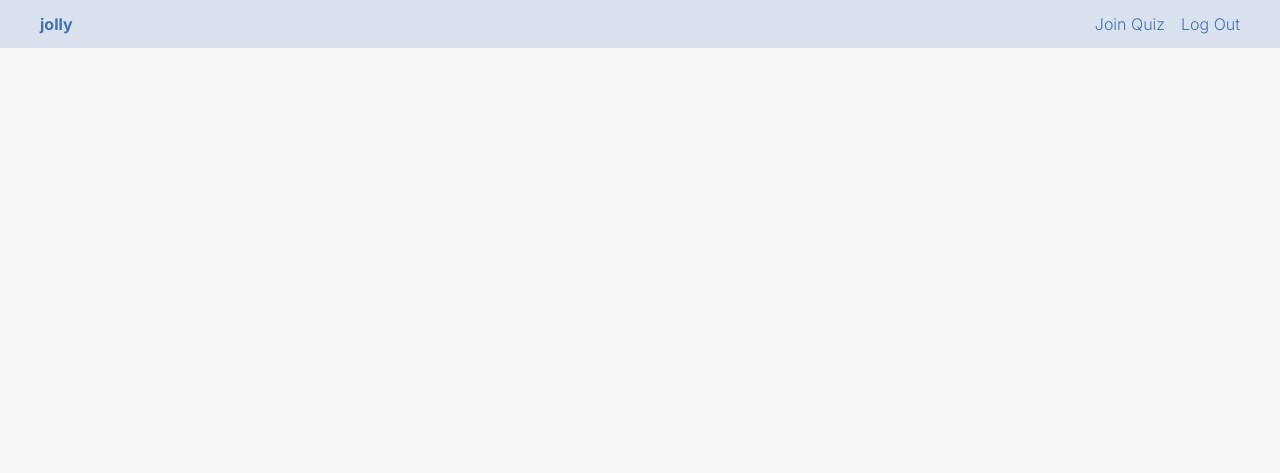
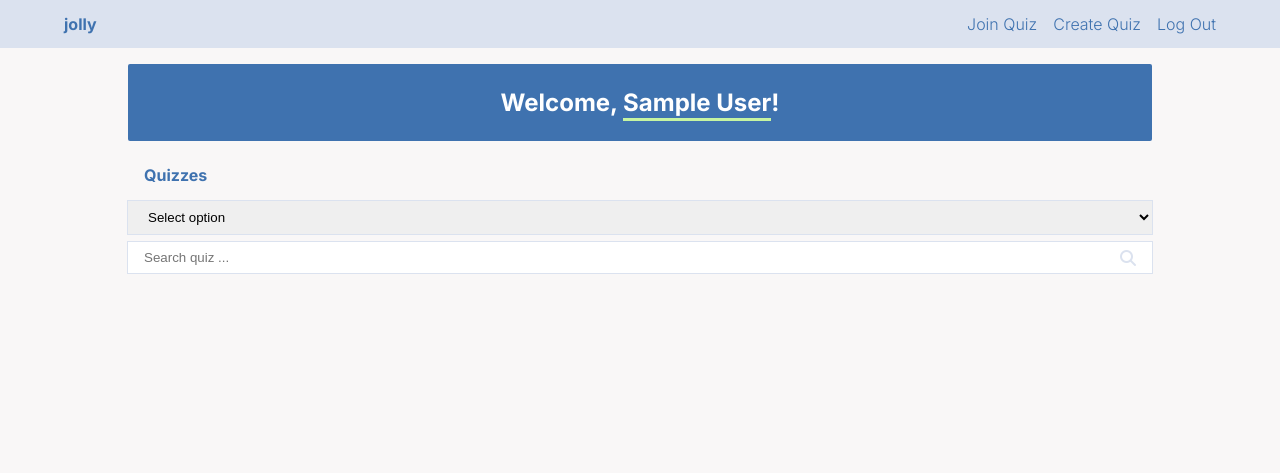
Before and after one commit to gisellepbn/jolly-es, a Django app: template quizzes/templates/quizzes/account.html in a window 1280 px wide. Shown: the top 473 px of the page. Run offline with Django 4.2, Linux system fonts and the light colour scheme; the template is opened without the code that fills it, so the values that code supplies are empty; the visitor is signed in with stand-in values (Sample User, id 1).

Commit message:
Search quiz

```diff
--- a/quizzes/templates/quizzes/account.html
+++ b/quizzes/templates/quizzes/account.html
@@ -8,9 +8,66 @@
 <div class="grid">
     {% include 'navbar.html' %}
 
-    <div class="wrapper"></div>
+    <div class="wrapper">
+        <div class="account-header">
+            <h1 class="account-title">Welcome, <span class="underline">{{user.name}}</span>!</h1>
+        </div>
 
-    {% include 'footer.html' %}
+
+        <div class="search">
+
+
+            <h3 class="content-title">Quizzes</h3>
+
+            <form class="search-form" action="" method='get'>
+                {% include 'alerts.html' %}
+                {% csrf_token %}
+                <select class="input" name="search-options" id="quiz-search-options">
+                    <option selected disabled>Select option</option>
+                    {% if option == 'all' %}
+                    <option value="all" selected>All quizzes</option>
+                    {% else %}
+                    <option value="all">All quizzes</option>
+                    {% endif %}
+                    {% if option == 'host' %}
+                    <option value="host" selected>My quizzes as a host</option>
+                    {% else %}
+                    <option value="host">My quizzes as a host</option>
+                    {% endif %}
+                    {% if option == 'participant' %}
+                    <option value="participant" selected>My quizzes as a participant</option>
+                    {% else %}
+                    <option value="participant">My quizzes as a participant</option>
+                    {% endif %}
+                </select>
+                <div class="search-field">
+                    <i class="fas fa-search"></i>
+                    <input id="search_query" class="input" type="text" placeholder="Search quiz ..." name="search_query"
+                        value="{{search_query}}">
+                </div>
+            </form>
+
+
+
+            <div class="results">
+                {% for quiz in quizzes  %}
+
+                <div class="quiz">
+                    <a href="" class="quiz-name">{{quiz.name}}</a>
+                    {% if quiz.topic %}
+                    <p class="quiz-topic">{{quiz.topic}}</p>
+                    {% endif %}
+                    <p class="quiz-host">created by {{quiz.host.username}}</p>
+                </div>
+
+                {% endfor %}
+            </div>
+        </div>
+    </div>
+
+</div>
+
+{% include 'footer.html' %}
 </div>
 
 
--- a/quizzes/urls.py
+++ b/quizzes/urls.py
@@ -6,5 +6,5 @@ urlpatterns = [
     path('', views.index, name='index'),
     path('register', views.register, name='register'),
     path('logout', views.logout_view, name='logout'),
-    path('account', views.account, name='account'),
+    path('account/<str:search_option>', views.account, name='account'),
 ]
--- a/static/css/styles.css
+++ b/static/css/styles.css
@@ -60,7 +60,7 @@ a {
 p {
   font-weight: 400;
   line-height: 1.5rem;
-  margin-top: 1rem;
+  margin-top: 0;
   font-size: 1rem;
   color: #5f5f5f;
 }
@@ -82,13 +82,8 @@ p {
   align-items: center;
   width: 100vw;
   height: 5vh;
-  padding: 1.5rem;
+  padding: 1.5rem 5%;
   background-color: #dbe2ef;
-}
-@media screen and (min-width: 480px) {
-  .navbar {
-    padding: 1.5rem 2.5rem;
-  }
 }
 .navbar-logo {
   font-weight: 700;
@@ -219,18 +214,19 @@ p {
     width: 20%;
   }
 }
-.form .input {
+.form .submit-btn {
+  width: 100%;
+  margin-top: 0.5rem;
+}
+
+.input {
   padding: 0.5rem 1rem;
   outline: 1px solid #dbe2ef;
   border: none;
   width: 100%;
 }
-.form .input:focus {
+.input:focus {
   outline: 1px solid #3f72af;
-}
-.form .submit-btn {
-  width: 100%;
-  margin-top: 0.5rem;
 }
 
 .footer {
@@ -340,4 +336,89 @@ p {
   font-size: smaller;
 }
 
+.account-header {
+  background-color: #3f72af;
+  width: 80%;
+  height: fit-content;
+  padding: 1.5rem;
+  border-radius: 2px;
+  margin: 1rem auto 1.5rem;
+}
+.account-header .account-title {
+  color: #fff;
+  text-align: center;
+  font-size: 1.5rem;
+}
+.account-header .account-title .underline {
+  position: relative;
+}
+.account-header .account-title .underline::after {
+  content: "";
+  width: 100%;
+  height: 3px;
+  background-color: #c6f4a2;
+  position: absolute;
+  left: 0;
+  bottom: -4px;
+  transition: all 0.2s;
+  pointer-events: none;
+}
+
+.search {
+  width: 80%;
+  height: fit-content;
+  margin-bottom: 1rem;
+}
+.search .content-title {
+  text-align: left;
+  padding-left: 1rem;
+  margin-bottom: 1rem;
+}
+.search-form {
+  display: flex;
+  flex-direction: column;
+  gap: 0.5rem;
+  width: 100%;
+  height: fit-content;
+  position: relative;
+}
+.search-form .search-field i {
+  position: absolute;
+  right: 0;
+  padding: 0.5rem 1rem;
+  color: #dbe2ef;
+}
+.search .results {
+  display: flex;
+  flex-direction: column;
+  align-items: center;
+  justify-content: center;
+  gap: 0.2rem;
+  padding: 1rem 0 3rem;
+  margin-top: 0.5rem;
+  border-radius: 2px;
+}
+.search .results .quiz {
+  display: flex;
+  flex-direction: column;
+  flex-wrap: wrap;
+  width: 100%;
+  padding: 1rem;
+  background-color: #f9f7f7;
+  border: 1px solid #dbe2ef;
+  border-radius: 2px;
+  box-shadow: rgba(149, 157, 165, 0.2) 0px 8px 24px;
+}
+.search .results .quiz-name {
+  font-size: 1.4rem;
+}
+.search .results .quiz-host {
+  font-size: smaller;
+  opacity: 70%;
+  color: #5f5f5f;
+}
+.search .results .quiz:hover {
+  background-color: #dbe2ef;
+}
+
 /*# sourceMappingURL=styles.css.map */
--- a/static/js/main.js
+++ b/static/js/main.js
@@ -2,10 +2,18 @@ document.addEventListener('DOMContentLoaded', () => {
 	// Navbar elements
 	const menu_icon = document.querySelector('.menu-icon');
 	const menu = document.querySelector('.menu');
+
+	// Quiz search options
+	const quiz_search_select = document.querySelector('#quiz-search-options');
+	const search_query = document.querySelector('#search_query');
 
 	// Event Handlers
 	menu_icon.addEventListener('click', () => {
 		menu_icon.classList.toggle('active-menu');
 		menu.classList.toggle('hidden');
 	});
+
+	quiz_search_select.addEventListener('change', () => {
+		document.location.href = quiz_search_select.value;
+	});
 });
--- a/static/sass/abstracts/_typography.scss
+++ b/static/sass/abstracts/_typography.scss
@@ -30,7 +30,7 @@ a {
 p {
 	font-weight: $font-regular;
 	line-height: $line-height;
-	margin-top: $small;
+	margin-top: 0;
 	font-size: $small;
 	color: $text-color;
 }
--- a/static/sass/components/_components.scss
+++ b/static/sass/components/_components.scss
@@ -2,6 +2,7 @@
 @forward 'button';
 @forward 'link';
 @forward 'form';
+@forward 'input';
 @forward 'footer';
 @forward 'alerts';
 @forward 'header';
--- a/static/sass/components/_form.scss
+++ b/static/sass/components/_form.scss
@@ -16,17 +16,6 @@
 		width: 20%;
 	}
 
-	.input {
-		padding: 0.5rem $small;
-		outline: 1px solid $primary-color;
-		border: none;
-		width: 100%;
-
-		&:focus {
-			outline: 1px solid $secondary-color;
-		}
-	}
-
 	.submit-btn {
 		width: 100%;
 		margin-top: 0.5rem;
--- /dev/null
+++ b/static/sass/components/_input.scss
@@ -0,0 +1,12 @@
+@use '../abstracts/abstracts' as *;
+
+.input {
+	padding: 0.5rem $small;
+	outline: 1px solid $primary-color;
+	border: none;
+	width: 100%;
+
+	&:focus {
+		outline: 1px solid $secondary-color;
+	}
+}
--- a/static/sass/components/_navbar.scss
+++ b/static/sass/components/_navbar.scss
@@ -6,12 +6,8 @@
 	align-items: center;
 	width: 100vw;
 	height: 5vh;
-	padding: $medium;
+	padding: $medium 5%;
 	background-color: $primary-color;
-
-	@media screen and (min-width: $breakpoint-mobile) {
-		padding: $medium $big;
-	}
 
 	&-logo {
 		font-weight: $font-bold;
--- /dev/null
+++ b/static/sass/layouts/_account.scss
@@ -0,0 +1,99 @@
+@use '../abstracts/abstracts' as *;
+
+.account-header {
+	background-color: $secondary-color;
+	width: 80%;
+	height: fit-content;
+	padding: $medium;
+	border-radius: $border-radius;
+	margin: $small auto $medium;
+
+	.account-title {
+		color: $white-color;
+		text-align: center;
+		font-size: $medium;
+
+		.underline {
+			position: relative;
+		}
+
+		.underline::after {
+			content: '';
+			width: 100%;
+			height: 3px;
+			background-color: $complementary-color;
+			position: absolute;
+			left: 0;
+			bottom: -4px;
+			transition: all 0.2s;
+			pointer-events: none;
+		}
+	}
+}
+
+.search {
+	width: 80%;
+	height: fit-content;
+	margin-bottom: $small;
+
+	.content-title {
+		text-align: left;
+		padding-left: $small;
+		margin-bottom: $small;
+	}
+
+	&-form {
+		display: flex;
+		flex-direction: column;
+		gap: 0.5rem;
+		width: 100%;
+		height: fit-content;
+		position: relative;
+
+		.search-field {
+			i {
+				position: absolute;
+				right: 0;
+				padding: 0.5rem $small;
+				color: $primary-color;
+			}
+		}
+	}
+
+	.results {
+		display: flex;
+		flex-direction: column;
+		align-items: center;
+		justify-content: center;
+		gap: 0.2rem;
+		padding: $small 0 3rem;
+		margin-top: 0.5rem;
+		border-radius: $border-radius;
+
+		.quiz {
+			display: flex;
+			flex-direction: column;
+			flex-wrap: wrap;
+			width: 100%;
+			padding: $small;
+			background-color: $base-color;
+			border: 1px solid $primary-color;
+			border-radius: $border-radius;
+			box-shadow: $box-shadow;
+
+			&-name {
+				font-size: 1.4rem;
+			}
+
+			&-host {
+				font-size: smaller;
+				opacity: 70%;
+				color: $text-color;
+			}
+
+			&:hover {
+				background-color: $primary-color;
+			}
+		}
+	}
+}
--- a/static/sass/layouts/_layouts.scss
+++ b/static/sass/layouts/_layouts.scss
@@ -2,3 +2,4 @@
 @forward 'grid';
 @forward 'wrapper';
 @forward 'register';
+@forward 'account';
--- a/templates/base.html
+++ b/templates/base.html
@@ -15,6 +15,11 @@
 	<link rel="preconnect" href="https://fonts.gstatic.com" crossorigin>
 	<link href="https://fonts.googleapis.com/css2?family=Inter:wght@100;300;700;800&display=swap" rel="stylesheet">
 
+	<!-- Font Awesome icons -->
+	<link rel="stylesheet" href="https://cdnjs.cloudflare.com/ajax/libs/font-awesome/6.4.0/css/all.min.css"
+		integrity="sha512-iecdLmaskl7CVkqkXNQ/ZH/XLlvWZOJyj7Yy7tcenmpD1ypASozpmT/E0iPtmFIB46ZmdtAc9eNBvH0H/ZpiBw=="
+		crossorigin="anonymous" referrerpolicy="no-referrer" />
+
 	<!-- Custom CSS -->
 	<link rel="stylesheet" href="{% static 'css/styles.css' %}" />
 
--- a/templates/navbar.html
+++ b/templates/navbar.html
@@ -16,6 +16,7 @@
         <ul class="menu-items">
             <li class="menu-item"><a class="menu-link link" href="">Join Quiz</a></li>
             {% if request.user.is_authenticated %}
+            <li class="menu-item"><a class="menu-link link" href="">Create Quiz</a></li>
             <li class="menu-item"><a class="menu-link link" href="{% url 'logout' %}">Log Out</a></li>
             {% else %}
             <li class="menu-item"><a class="menu-link link" href="{% url 'register' %}">Sign Up</a></li>
@@ -26,9 +27,9 @@
 
     <div class="navbar-menu hidden">
         <ul class="navbar-items">
-
             <li class="navbar-item"><a class="link" href="">Join Quiz</a></li>
             {% if request.user.is_authenticated %}
+            <li class="navbar-item"><a class="link" href="">Create Quiz</a></li>
             <li class="navbar-item"><a class="link" href="{% url 'logout' %}">Log Out</a></li>
             {% else %}
             <li class="navbar-item"><a class="btn" href="{% url 'register' %}">Sign Up</a></li>
```
Also changed, not shown: quizzes/models.py (+14 -16 lines), quizzes/views.py (+44 -10 lines), static/sass/abstracts/_boilerplate.scss (line endings or trailing spaces), 1 other file.
